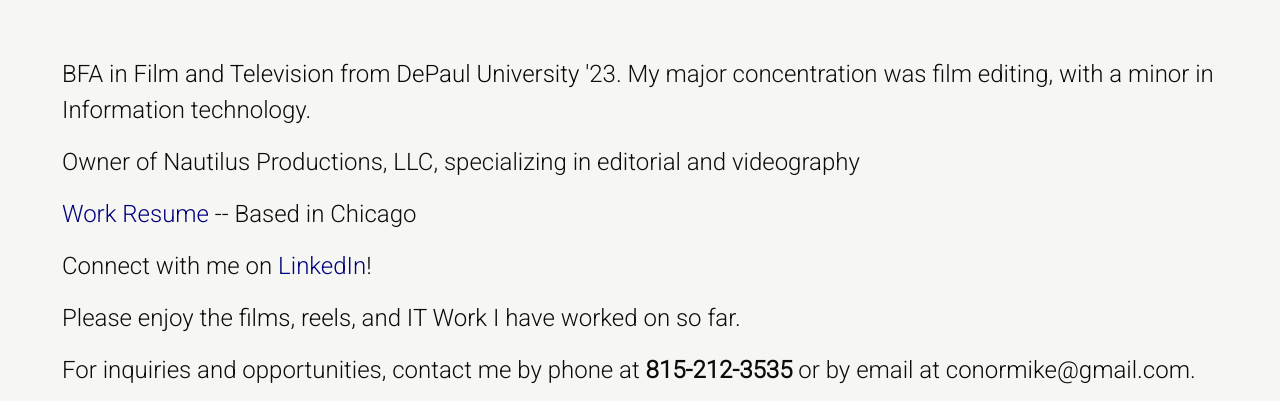
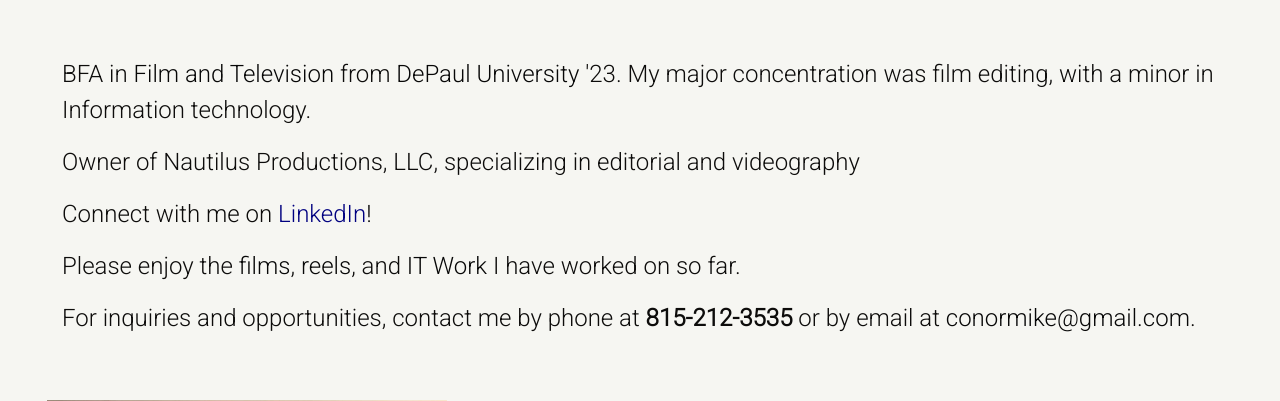
Before and after one commit to klumpra/conor_portfolio_1, a Node server app: page / in a window 1280 px wide. Shown: the part 788-1189 px from the top of the page. Run offline with Node 20, Linux system fonts and the light colour scheme; some libraries are stand-ins or nearby versions; some web fonts are replaced.

Commit message:
Took away ani reel and resume

```diff
--- a/views/index.ejs
+++ b/views/index.ejs
@@ -11,7 +11,7 @@
         <p> Owner of Nautilus Productions, LLC, specializing in editorial and videography </p>
 <!--        <p><a target="_blank" href="https://docs.google.com/document/d/12s3whM6eezfJJ7NW5ToSifzx-BISh693MYi6zsarpm8/edit?usp=sharing" style=color:navy> Work Resume</a> -- Based in Chicago</p>
 -->
-        <p><a target="_blank" href="docs/Conor Klump_RESUME_Oct2024.pdf" style=color:navy> Work Resume</a> -- Based in Chicago</p>
+       <!-- <p><a target="_blank" href="docs/Conor Klump_RESUME_Oct2024.pdf" style=color:navy> Work Resume</a> -- Based in Chicago</p>-->
 
         <p> Connect with me on <a target="_blank" href="https://www.linkedin.com/in/conor-klump-41289520a/" style=color:navy> LinkedIn</a>! </p>
 
--- a/views/reels.ejs
+++ b/views/reels.ejs
@@ -7,11 +7,11 @@
                 <!--<div style="padding:50.25% 0 0 0;position:relative;"><iframe src="https://player.vimeo.com/video/834054111?badge=0&amp;autopause=0&amp;player_id=0&amp;app_id=58479" frameborder="0" allow="autoplay; fullscreen; picture-in-picture" allowfullscreen style="position:absolute;top:0;left:0;width:100%;height:100%;" title="Klump_DemoReel"></iframe></div><script src="https://player.vimeo.com/api/player.js"></script><br> -->
       </div>
     </div>
-    <div class="row">
+ <!--  <div class="row">
         <div class="col-md-6 col-sm-12 p-3">
         <h2><b> Animation Reel </b></h2>
                 <p style=color:black; > Compilation of projects produced using the Adobe Creative Suite during my time at DePaul</p>
                 <div style="padding:56.25% 0 0 0;position:relative;"><iframe src="https://player.vimeo.com/video/828828349?h=e031e01683&amp;badge=0&amp;autopause=0&amp;player_id=0&amp;app_id=58479" frameborder="0" allow="autoplay; fullscreen; picture-in-picture" allowfullscreen style="position:absolute;top:0;left:0;width:100%;height:100%;" title="Klump VFX_Animation Reel Nov. 2021"></iframe></div><script src="https://player.vimeo.com/api/player.js"></script>
       </div>
     </div>
-</div>
+</div>-->
```
